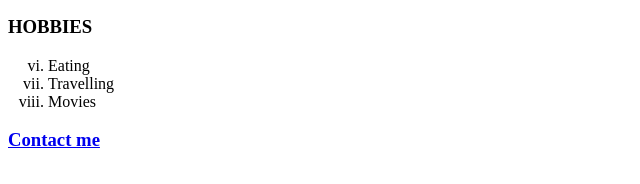
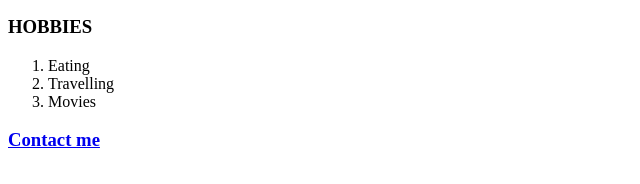
Before and after one commit to RotimiJude/First-HTML-module-excercise, a plain HTML site: page index.html in a window 1280 px wide. Shown: the part 578-762 px from the top of the page, 0-640 px from the left. Drawn offline with Linux system fonts and the light colour scheme.

Commit message:
Update index.html

```diff
--- a/index.html
+++ b/index.html
@@ -18,7 +18,7 @@
           </ul>
 
           <p><h3><strong>HOBBIES</strong></h3></p>
-           <ol start="6" type="i">
+           <ol>
            	<li>Eating</li>
            	<li>Travelling</li>
            	<li>Movies</li>
```
